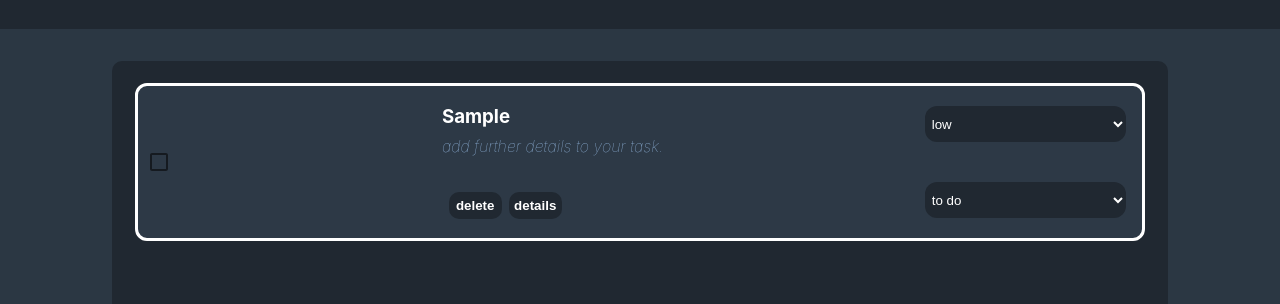
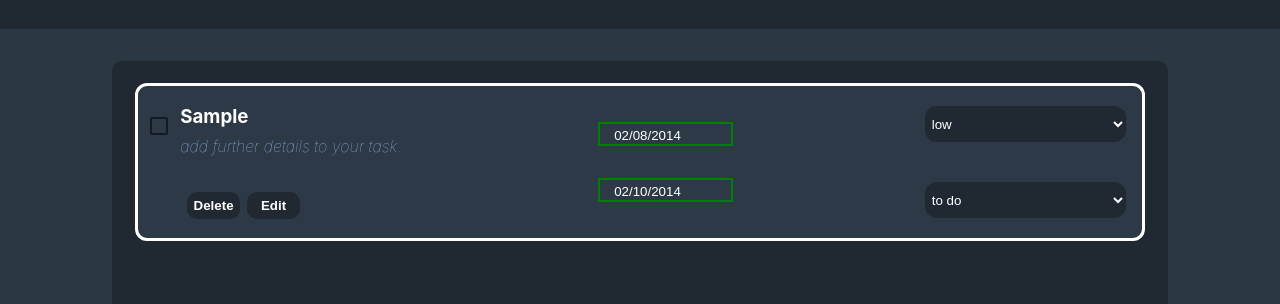
Before and after one commit to omar-etman/get_it_done_list, a React (Create React App) app: page / in a window 1280 px wide. Both pictures are taken after typing "Sample" into the empty fields and a click on the button "Add". Shown: the part 271-575 px from the top of the page. Built offline with nearby package versions, Linux system fonts and the light colour scheme.

Commit message:
Fix the deletion functionality

```diff
--- a/package.json
+++ b/package.json
@@ -10,6 +10,7 @@
     "@testing-library/react": "^9.5.0",
     "@testing-library/user-event": "^7.2.1",
     "react": "^17.0.2",
+    "react-datepicker": "^4.5.0",
     "react-dom": "^17.0.2",
     "react-icons": "^4.3.1",
     "react-redux": "^7.2.6",
--- a/src/App.js
+++ b/src/App.js
@@ -9,6 +9,7 @@ import { selectTodoList } from './features/todoSlice';
 
 function App() {
   const todoList = useSelector(selectTodoList)
+  const [detailedView, setDetailedView] = useState(false)
 
   return (
     <div className="App">
@@ -25,11 +26,16 @@ function App() {
                   taskStatus={item.taskStatus}
                   id={item.id}
                   description={item.description}
+                  setDetailedView={setDetailedView}
+                  setDescription={item.setDescription}
+                  detailedView={item.detailedView}
                 />
               ))
             }
         </div>
-        <Input />
+        <Input
+          detailedView={detailedView}
+        />
       </div>
     </div>
   );
--- /dev/null
+++ b/src/components/Deadlines.css
@@ -0,0 +1,5 @@
+.date-picker{
+    margin: 1em 0;
+    border: 2px solid green;
+    width: 100%;
+}
--- /dev/null
+++ b/src/components/Deadlines.js
@@ -0,0 +1,39 @@
+import {useState} from 'react'
+import DatePicker from 'react-datepicker'
+import "react-datepicker/dist/react-datepicker.css";
+import './Deadlines.css';
+const Deadlines=() => {
+    const [startDate, setStartDate] = useState(new Date("2014/02/08"));
+    const [endDate, setEndDate] = useState(new Date("2014/02/10"));
+    return (
+      <>
+        <style>
+          {`.date-picker input {
+          width: 100%
+          }`}
+        </style>
+        {/* <h3 className='date-picker__header'>
+          Deadline
+        </h3> */}
+        <DatePicker
+          wrapperClassName="date-picker"
+          selected={startDate}
+          onChange={(date) => setStartDate(date)}
+          selectsStart
+          startDate={startDate}
+          endDate={endDate}
+        />
+        <DatePicker
+          wrapperClassName="date-picker"
+          selected={endDate}
+          onChange={(date) => setEndDate(date)}
+          selectsEnd
+          startDate={startDate}
+          endDate={endDate}
+          minDate={startDate}
+        />
+      </>
+    );
+  };
+
+export default Deadlines
--- a/src/components/Input.js
+++ b/src/components/Input.js
@@ -8,7 +8,8 @@ function Input(props) {
     const [input, setInput] = useState('');
     const [priority, setPriority] = useState('');
     const [taskStatus, setTaskStatus] = useState('');
-    const [description, setdescription] = useState('add further details to your task.');
+    const [description, setDescription] = useState('add further details to your task.');
+    const {detailedView} = props;
     const dispatch = useDispatch()
 
     const addTodo = () => {
@@ -20,7 +21,9 @@ function Input(props) {
             id: Date.now(),
             priority: priority,
             taskStatus: taskStatus,
-            description: description
+            description: description,
+            detailedView: detailedView,
+            setDescription:setDescription
         }))
         setInput('')
         debugger
--- a/src/components/PrioritySelector.js
+++ b/src/components/PrioritySelector.js
@@ -1,4 +1,3 @@
-import { MenuItem, Select, FormControl, InputLabel, } from "@material-ui/core";
 import React, { useState } from "react";
 import './Selector.css'
 const PrioritySelector = (props) => {
--- a/src/components/StatusSelector.js
+++ b/src/components/StatusSelector.js
@@ -1,6 +1,4 @@
-import { MenuItem, Select, FormControl } from "@material-ui/core";
 import React, { useState } from "react";
-import styled from 'styled-components';
 import './Selector.css'
 const StatusSelector = (props) => {
 
--- a/src/components/TodoItem.css
+++ b/src/components/TodoItem.css
@@ -19,13 +19,24 @@
 
 .todo{
     display: flex;
+    flex-flow: row nowrap;
+    justify-content: center;
+    align-items: flex-start;
+}
+.todo__info{
+    display: flex;
+    flex-flow: column nowrap;
+    justify-content: flex-start;
+    align-items: flex-start;
+}
+.todo__details{
+    display: flex;
     flex-flow: column nowrap;
     justify-content: center;
     align-items: flex-start;
 }
 
 .todoItem>h3{
-    /* flex: 1; */
     border: 2px dotted white;
     width: 60%;
     font-family: bold;
@@ -64,3 +75,13 @@
 .todo__button__icon{
     color: white;
 }
+
+.datePicker{
+    display: flex;
+    flex-flow: column nowrap;
+    justify-content: center;
+    align-items: flex-start;
+    width: 13%;
+    height: 100%;
+    padding: 1em;
+}
--- a/src/components/TodoItem.js
+++ b/src/components/TodoItem.js
@@ -2,18 +2,28 @@ import React from 'react'
 import { Checkbox } from '@material-ui/core'
 import './TodoItem.css'
 import { useDispatch } from 'react-redux'
-import { setCheck } from '../features/todoSlice'
+import { setCheck, deleteTodo } from '../features/todoSlice'
 import PrioritySelector from './PrioritySelector'
 import StatusSelector from './StatusSelector'
-import { IoMdCloseCircle } from "react-icons/io";
+import Deadlines from './Deadlines'
+
 function TodoItem(props) {
     const dispatch = useDispatch()
-    const {name, done, id, priority, taskStatus, description} = props
+    const {name, done, id, priority, taskStatus, description, setDetailedView, detailedView} = props
     const handleCheck = () => {
         dispatch(setCheck(id))
     }
+    const toggleDetailedView = () => {
+        setDetailedView(!detailedView)
+        console.log(detailedView)
+    }
+
+    const removeTodo = () => {
+        dispatch(deleteTodo({id}))
+    }
     return (
         <div className='todoItem'>
+            <div className="todo">
                 <div className = "checkbox__container">
                     <Checkbox
                         checked={done}
@@ -22,13 +32,24 @@ function TodoItem(props) {
                         inputProps={{'aria-label': 'secondary checkbox'}}
                     />
                 </div>
-            <div className="todo">
+                <div className='todo__info'>
+                    <div className="todo__details">
                         <h3 className={done && 'todoItem--done'}>{name}</h3>
                         <p className='todoitem__description'>{description}</p>
+                    </div>
                     <div className='button__container'>
-                    <button className='todo__button'>delete</button >
-                    <button className='todo__button'>details</button>
+                        <button className='todo__button' onClick={removeTodo}>Delete</button >
+                        <button
+                            className='todo__button'
+                            onClick={toggleDetailedView}
+                        >
+                            Edit
+                        </button>
                     </div>
+                </div>
+            </div>
+            <div className='datePicker'>
+                <Deadlines/>
             </div>
             <div className='selector'>
                 <div className='selector__container'>
--- a/src/features/todoSlice.js
+++ b/src/features/todoSlice.js
@@ -11,10 +11,10 @@ const todoSlice = createSlice({
     reducers: {
         saveTodo: (state, action) => {
             state.todoList.push(action.payload)
-            debugger
         },
         deleteTodo: (state, action) => {
-            state.todoList.pop(action.payload)
+            state.todoList = state.todoList.filter((todo) => todo.id !== action.payload.id)
+
         },
         setCheck: (state, action) => {
             state.todoList.map(item => {
@@ -27,20 +27,17 @@ const todoSlice = createSlice({
                 }
             })
         // }, editTodo: (state, action) => {
-        //     if (action.payload === item.id) {
-        //         function edit(prop, menu){
-
-
-        //             return itemPrice;
+        //             {...state, }
         //         }
         //     }
         // }
 
+        // }
         }
     }
 });
 
-export const { saveTodo, setCheck } = todoSlice.actions
+export const { saveTodo, setCheck, deleteTodo } = todoSlice.actions
 
 export const selectTodoList = state => state.todos.todoList
 
```
Also changed, not shown: 1 other file (tests, documents, lock files or other folders). Lines whose indentation alone changed are shown as unchanged.
